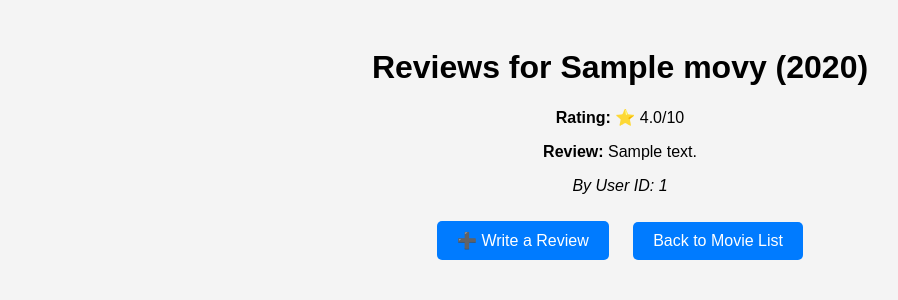
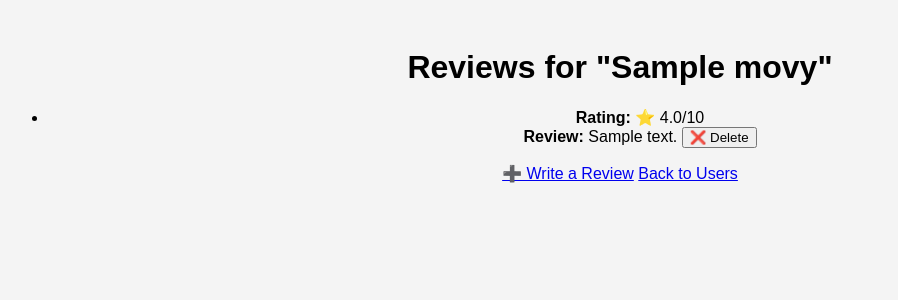
Before and after one commit to kehalit/moviweb_app, a Flask app: template templates/movie_reviews.html in a window 1280 px wide. Shown: the top 300 px of the page, without its empty margins (20-918 px from the left). Run offline with Flask 3, Linux system fonts and the light colour scheme; the template is opened without the code that fills it: values that come from a table or form of the project are taken from there, others are empty; tables that the repository leaves empty hold one stand-in row (values such as "Sample post").

Commit message:
modified template for the delete button

```diff
--- a/templates/movie_reviews.html
+++ b/templates/movie_reviews.html
@@ -2,29 +2,32 @@
 <html lang="en">
 <head>
     <meta charset="UTF-8">
-    <title>{{ movie.movie_name }} Reviews</title>
+    <title>Reviews for {{ movie.movie_name }}</title>
     <link rel="stylesheet" type="text/css" href="{{ url_for('static', filename='style.css') }}">
 </head>
 <body>
-    <div>
-        <h1>Reviews for {{ movie.movie_name }} ({{ movie.year }})</h1>
+    <h1>Reviews for "{{ movie.movie_name }}"</h1>
 
-        {% if reviews %}
-            <div class="review-container">
-                {% for review in reviews %}
-                    <div class="review-item">
-                        <p><strong>Rating:</strong> ⭐ {{ review.rating }}/10</p>
-                        <p><strong>Review:</strong> {{ review.review_text }}</p>
-                        <p><em>By User ID: {{ review.user_id }}</em></p>
-                    </div>
-                {% endfor %}
-            </div>
-        {% else %}
-            <p>No reviews yet. Be the first to write one!</p>
-        {% endif %}
+    {% if reviews %}
+        <ul>
+            {% for review in reviews %}
+                <li>
+                    <strong>Rating:</strong> ⭐ {{ review.rating }}/10<br>
+                    <strong>Review:</strong> {{ review.review_text or "No review text provided." }}
+                    <form action="{{ url_for('view_reviews', movie_id=movie.movie_id) }}" method="POST" style="display:inline;">
+                        <input type="hidden" name="review_id" value="{{ review.review_id }}">
+                        <button type="submit" onclick="return confirm('Are you sure you want to delete this review?');">
+                            ❌ Delete
+                        </button>
+                    </form>
+                </li>
+            {% endfor %}
+        </ul>
+    {% else %}
+        <p>No reviews available for this movie.</p>
+    {% endif %}
 
-        <a class="link-button" href="{{ url_for('add_review', user_id=user.user_id, movie_id=movie.movie_id) }}">➕ Write a Review</a>
-        <a class="link-button" href="{{ url_for('user_movies', user_id=movie.user_id) }}">Back to Movie List</a>
-    </div>
+    <a href="{{ url_for('add_review', movie_id=movie.movie_id, user_id=movie.user_id) }}">➕ Write a Review</a>
+    <a href="{{ url_for('users_list') }}">Back to Users</a>
 </body>
 </html>
```
